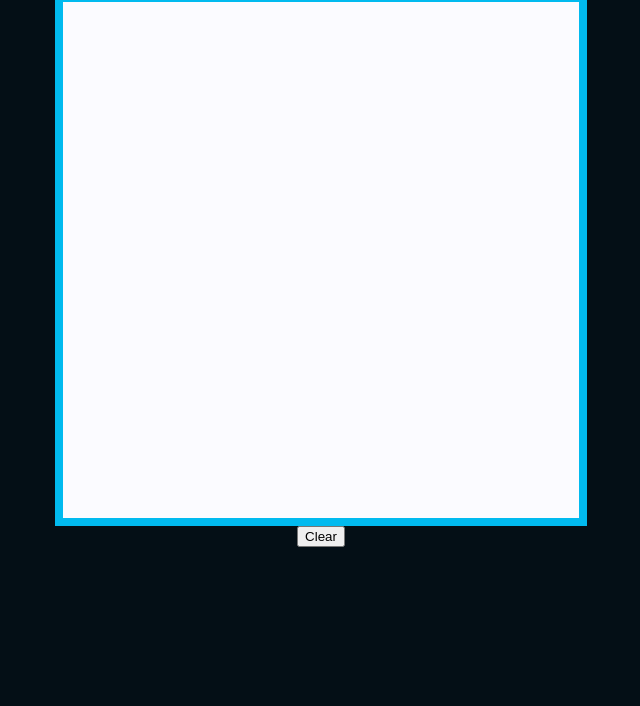
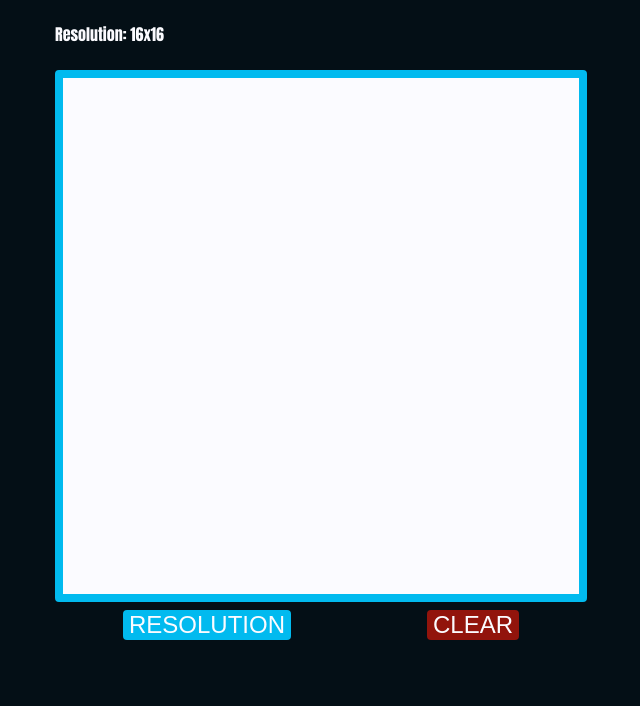
Before and after one commit to 3DMicks/Etch-A-Div, a plain HTML site: page index.html in a window 1280 px wide. Shown: the part 94-800 px from the top of the page, without its empty margins (319-959 px from the left). Drawn offline with Linux system fonts and the light colour scheme.

Commit message:
Implement resolution button

```diff
--- a/index.html
+++ b/index.html
@@ -14,10 +14,12 @@
     <div class="content">
         <h1>Etch-A-Div</h1>
         <div class="sketch">
+            <p class="resolution-text">Resolution: </p>
             <div class="canvas">
             </div>
             <div class="inputs">
-                <button class="btn" id="btn-clear" >Clear</button>
+                <button class="btn" id="btn-res" >RESOLUTION</button>
+                <button class="btn" id="btn-clear" >CLEAR</button>
             </div>
         </div>
     </div>
--- a/js/ead.js
+++ b/js/ead.js
@@ -1,4 +1,4 @@
-let canvasResolution = 16;
+let initialCanvasResolution = 16;
 let mouseDown = false;
 
 function pixelOnHover() {
@@ -11,8 +11,14 @@ function resetCanvas(event) {
     });
 }
 
+function destroyCanvas(){
+    let canvas = document.querySelector(".canvas");
+    canvas.innerHTML = "";
+}
+
 function createCanvas(res) {
     let canvas = document.querySelector(".canvas");
+    document.querySelector(".resolution-text").textContent = `Resolution: ${res}x${res}`
 
     let canvasBB = canvas.getBoundingClientRect();
     let borderSize = 32;
@@ -38,14 +44,23 @@ function createCanvas(res) {
     }
 }
 
-document.querySelector("#btn-clear").addEventListener("click", resetCanvas);
-
 document.addEventListener("mousedown", (event) => {
     mouseDown = true;
 });
-
 document.addEventListener("mouseup", (event) => {
     mouseDown = false;
 });
 
-createCanvas(canvasResolution);
+document.querySelector("#btn-clear").addEventListener("click", resetCanvas);
+
+document.querySelector("#btn-res").addEventListener("click", (event)=> {
+    let newRes = +prompt("Chose a new resolution (single number)");
+    if(Number.isNaN(newRes)){
+        alert("Not a valid number.");
+        return;
+    }
+    destroyCanvas();
+    createCanvas(newRes);
+});
+
+createCanvas(initialCanvasResolution);
--- a/style/style.css
+++ b/style/style.css
@@ -1,6 +1,7 @@
 body {
     background-color: #040F16;
     color: #FBFBFF;
+    font-family: Impact, Haettenschweiler, 'Arial Narrow Bold', sans-serif;
 }
 
 .content {
@@ -8,6 +9,33 @@ body {
     flex-flow: column wrap;
     align-items: center;
 }
+
+.sketch {
+    display: flex;
+    flex-flow: column nowrap;
+    gap: 8px;
+}
+
+.btn {
+    background-color: #01BAEF;
+    color: #FBFBFF;
+    width: auto;
+    height: auto;
+    border: none;
+    border-radius: 4px;
+    font-size: 24px;
+    transition: scale 0.5s;
+}
+
+.btn:hover {
+    cursor: pointer;
+    scale: 1.2;
+}
+
+#btn-clear {
+    background-color: #92140C;
+}
+
 .canvas {
     display: flex;
     flex-flow: column nowrap;
@@ -15,6 +43,7 @@ body {
     border: solid;
     border-color: #01BAEF;
     border-width: 8px;
+    border-radius: 4px;
     padding: 8px;
     width: 500px;
     height: 500px;
@@ -31,5 +60,5 @@ body {
 
 .inputs {
     display: flex;
-    justify-content: center;
+    justify-content: space-around;
 }
```
